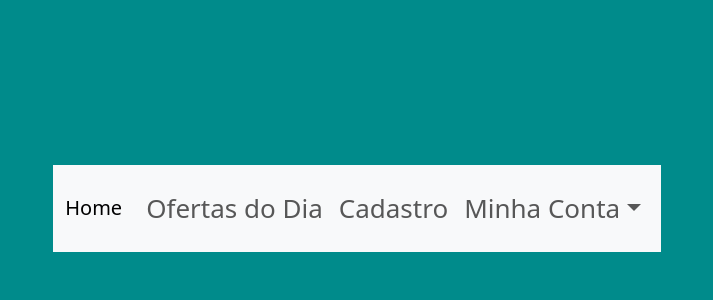
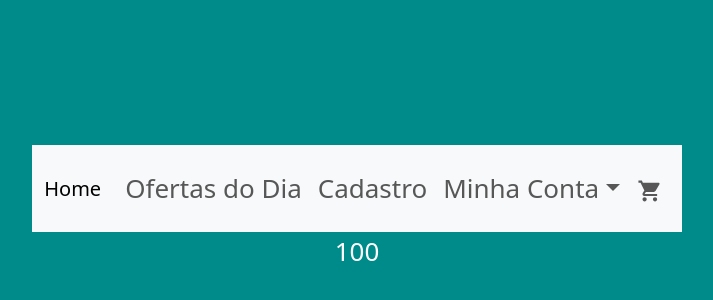
Before and after one commit to rodrigobrs123/coderhouse, a React (Create React App) app: page / in a window 1280 px wide. Shown: the part 192-492 px from the top of the page, without its empty margins (283-996 px from the left). Built offline with nearby package versions, Linux system fonts and the light colour scheme.

Commit message:
Carrinho de Compras e qtd comprada - Rodrigo Barreto

```diff
--- a/package.json
+++ b/package.json
@@ -6,8 +6,11 @@
     "@testing-library/jest-dom": "^5.17.0",
     "@testing-library/react": "^13.4.0",
     "@testing-library/user-event": "^13.5.0",
+    "bootstrap": "^5.3.3",
     "react": "^18.2.0",
+    "react-bootstrap": "^2.10.2",
     "react-dom": "^18.2.0",
+    "react-icons": "^5.0.1",
     "react-scripts": "5.0.1",
     "web-vitals": "^2.1.4"
   },
--- a/src/App.js
+++ b/src/App.js
@@ -2,13 +2,19 @@ import logo from './logo.svg';
 import './App.css';
 import NavbarBootstrap from './components/js/NavBarBS';
 import "bootstrap/dist/css/bootstrap.min.css";
+import ItemListenerContainer from "./components/js/ItemListContainer";
+
+
 
 function App() {
   return (
     <div className="App">
       <header className="App-header">
-      < NavbarBootstrap/>
+      <NavbarBootstrap>
+      </NavbarBootstrap>
+      <ItemListenerContainer greeting="100" />
       </header>
+
     </div>
   );
 }
--- /dev/null
+++ b/src/components/js/CartWidget.js
@@ -0,0 +1,16 @@
+import React from 'react';
+import 'bootstrap/dist/css/bootstrap.min.css';
+import { IoMdCart } from "react-icons/io";
+
+
+function CartWidget(){
+
+  return (
+    <div className="cart-widget">
+      <IoMdCart></IoMdCart>
+    </div>
+
+
+  );
+}
+export default CartWidget;
--- /dev/null
+++ b/src/components/js/ItemListContainer.js
@@ -0,0 +1,15 @@
+import React from 'react';
+import { Container } from 'react-bootstrap';
+
+
+function ItemListenerContainer(props){
+    return (
+      <Container>
+        <div >
+          {props.greeting}
+        </div>
+      </Container>
+    );
+  };
+
+export default ItemListenerContainer;
--- a/src/components/js/NavBarBS.js
+++ b/src/components/js/NavBarBS.js
@@ -1,21 +1,21 @@
 import { Navbar, Nav, Container } from "react-bootstrap";
 import NavDropdown from 'react-bootstrap/NavDropdown';
-
+import CartWidget from "./CartWidget";
 
 export const NavbarBootstrap = () =>{
 
              return (
 
+
             <Navbar bg="light" data-bs-theme="light">
             <Navbar expand="lg" className="bg-body-tertiary">
               <Container>
-                <Navbar.Brand href="#home">Home</Navbar.Brand>
+               <Navbar.Brand href="#home">Home</Navbar.Brand>
                 <Navbar.Toggle aria-controls="basic-navbar-nav" />
                 <Navbar.Collapse id="basic-navbar-nav">
                   <Nav className="me-auto">
-                    <Nav.Link href="#home">Ofertas do Dia</Nav.Link>
+                     <Nav.Link href="#home">Ofertas do Dia</Nav.Link>
                     <Nav.Link href="#link">Cadastro</Nav.Link>
-
                     <NavDropdown title="Minha Conta" id="basic-nav-dropdown">
                       <NavDropdown.Item href="#action/3.1">Meus Pedidos</NavDropdown.Item>
                       <NavDropdown.Item href="#action/3.2">
@@ -26,11 +26,12 @@ export const NavbarBootstrap = () =>{
                       <NavDropdown.Item href="#action/3.4">
                         Sair
                       </NavDropdown.Item>
-                    </NavDropdown>
-
+                 </NavDropdown>
+                 <Nav.Link href="#link"><CartWidget></CartWidget> </Nav.Link>
                   </Nav>
                 </Navbar.Collapse>
               </Container>
+
             </Navbar>
             </Navbar>
           );
--- a/src/index.js
+++ b/src/index.js
@@ -3,6 +3,7 @@ import ReactDOM from 'react-dom/client';
 import './index.css';
 import App from './App';
 import reportWebVitals from './reportWebVitals';
+
 
 
 const root = ReactDOM.createRoot(document.getElementById('root'));
```
Also changed, not shown: src/components/js/NavBar.js (+6 -12 lines), 1 other file (tests, documents, lock files or other folders).
